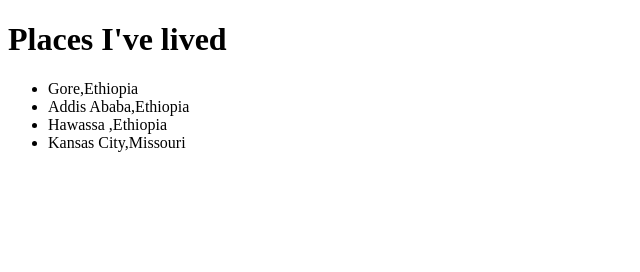
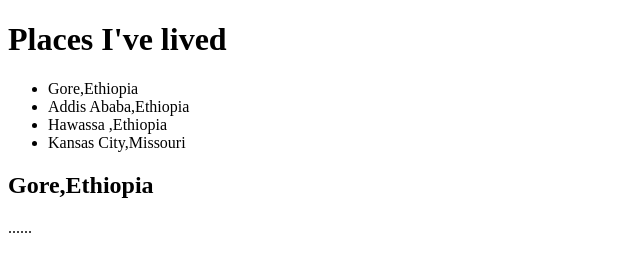
Before and after one commit to KC-LC101-June-22/js-assignment-4-html-me-something-NaAmenBon, a website: page index.html in a window 1280 px wide. Shown: the whole page, without its empty margins (0-640 px from the left). Drawn offline with Linux system fonts and the light colour scheme.

Commit message:
first commit

```diff
--- a/index.html
+++ b/index.html
@@ -15,5 +15,7 @@
             <li> Kansas City,Missouri</li>
          </ul>
       </nav>
+      <h2>Gore,Ethiopia</h2>
+      <p>......</p>
    </body>
 </html>
```
